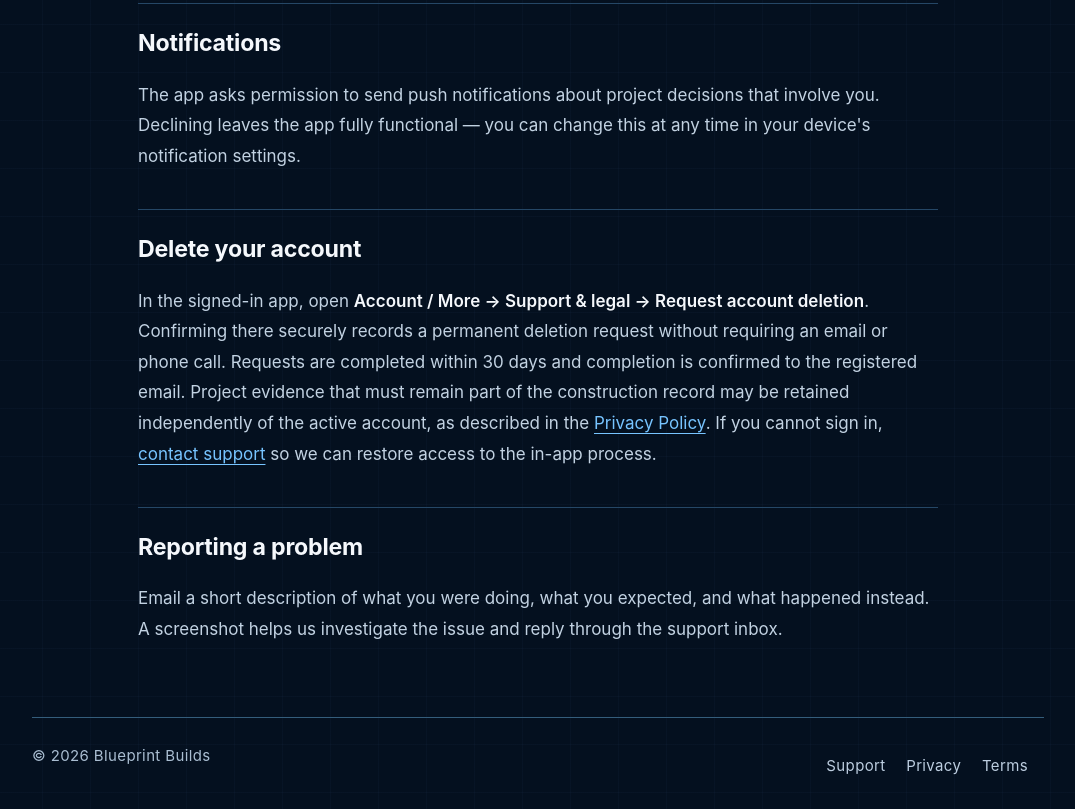
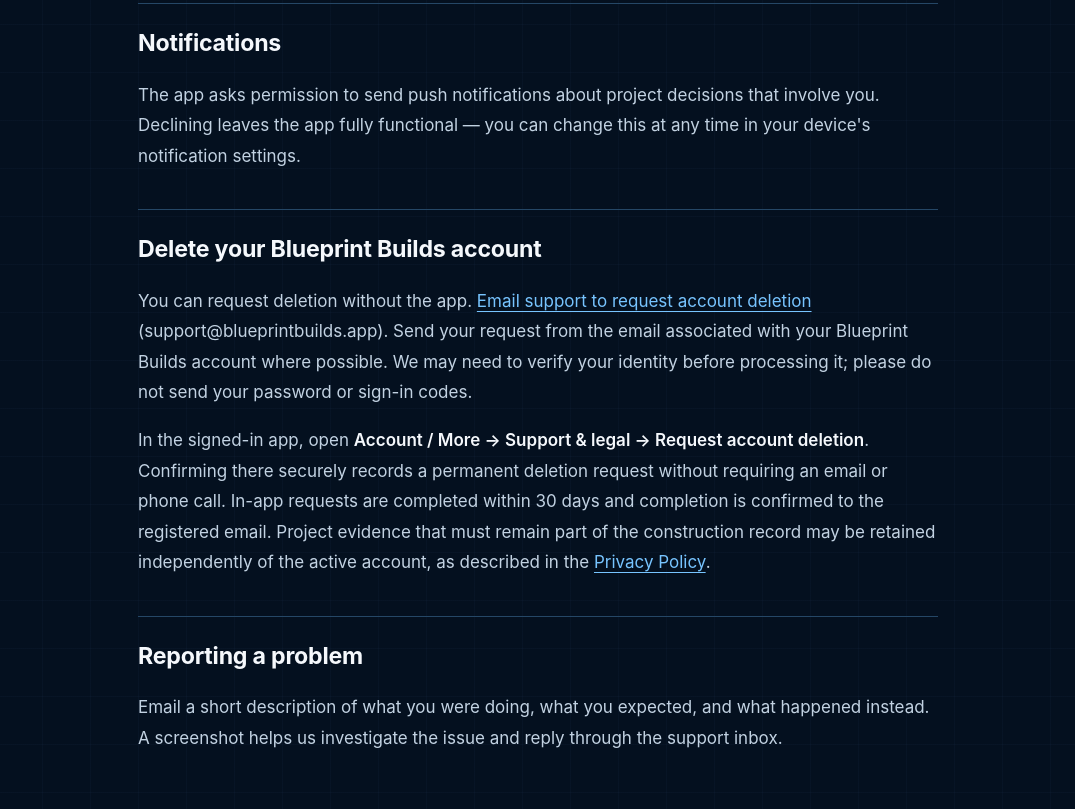
Before and after one commit to BluePrintBuilds/blueprintbuilds.github.io, a plain HTML site: page support/index.html in a window 1280 px wide. Shown: the part 1416-2225 px from the top of the page, without its empty margins (102-1177 px from the left). Drawn offline with Linux system fonts and the light colour scheme.

Commit message:
Prepare account deletion support route

```diff
--- a/support/index.html
+++ b/support/index.html
@@ -28,7 +28,7 @@
     <main>
       <p class="kicker">Help</p>
       <h1>Blueprint Builds support</h1>
-      <p class="updated">Last updated 23 September 2026</p>
+      <p class="updated">Last updated 9 November 2026</p>
 
       <p>Blueprint Builds is an invitation-only construction delivery app for authorised project teams and clients. If you need help signing in, want to report a problem, or want your account or data removed, Blueprint Builds Support is easy to reach.</p>
 
@@ -50,8 +50,9 @@
       <h2>Notifications</h2>
       <p>The app asks permission to send push notifications about project decisions that involve you. Declining leaves the app fully functional — you can change this at any time in your device's notification settings.</p>
 
-      <h2>Delete your account</h2>
-      <p>In the signed-in app, open <strong>Account / More → Support &amp; legal → Request account deletion</strong>. Confirming there securely records a permanent deletion request without requiring an email or phone call. Requests are completed within 30 days and completion is confirmed to the registered email. Project evidence that must remain part of the construction record may be retained independently of the active account, as described in the <a href="/privacy/">Privacy Policy</a>. If you cannot sign in, <a href="mailto:support@blueprintbuilds.app">contact support</a> so we can restore access to the in-app process.</p>
+      <h2 id="delete-account">Delete your Blueprint Builds account</h2>
+      <p>You can request deletion without the app. <a href="mailto:support@blueprintbuilds.app?subject=Blueprint%20Builds%20account%20deletion%20request">Email support to request account deletion</a> (support@blueprintbuilds.app). Send your request from the email associated with your Blueprint Builds account where possible. We may need to verify your identity before processing it; please do not send your password or sign-in codes.</p>
+      <p>In the signed-in app, open <strong>Account / More → Support &amp; legal → Request account deletion</strong>. Confirming there securely records a permanent deletion request without requiring an email or phone call. In-app requests are completed within 30 days and completion is confirmed to the registered email. Project evidence that must remain part of the construction record may be retained independently of the active account, as described in the <a href="/privacy/">Privacy Policy</a>.</p>
 
       <h2>Reporting a problem</h2>
       <p>Email a short description of what you were doing, what you expected, and what happened instead. A screenshot helps us investigate the issue and reply through the support inbox.</p>
```
